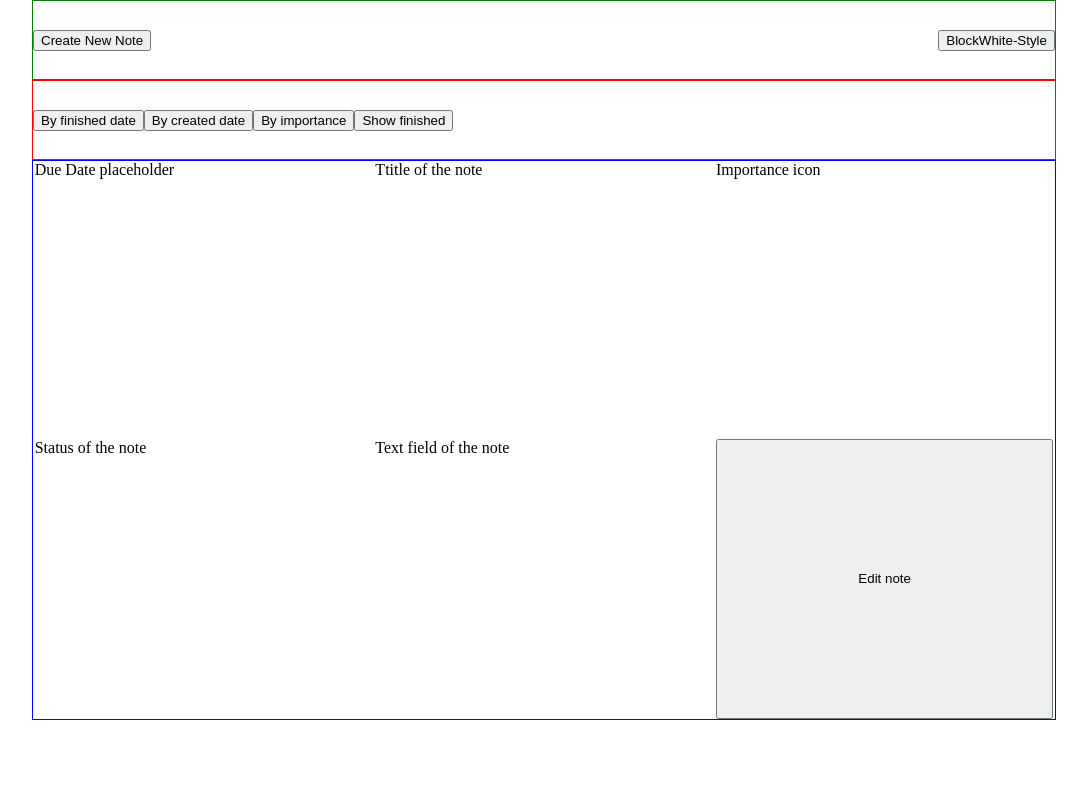
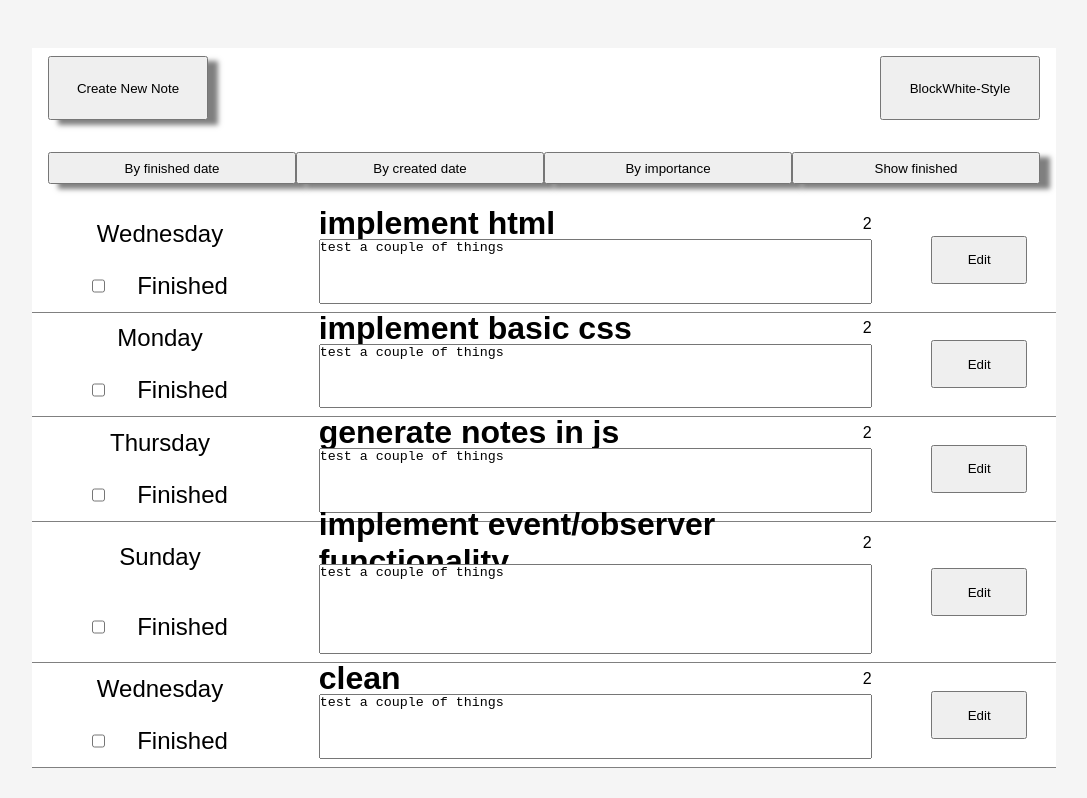
Before and after one commit to amir-ag/cas-fee-project-1, a website: page src/public/index.html in a window 1280 px wide. Shown: the whole page, without its empty margins (96-1183 px from the left). Drawn offline with nearby package versions, Linux system fonts and the light colour scheme.

Commit message:
add basic js to create note list and note items improve html structure improve css

```diff
--- a/source/public/scripts/index.js
+++ /dev/null
@@ -1 +0,0 @@
-console.log('Hello World');
--- a/source/public/styles/index.css
+++ /dev/null
@@ -1,44 +0,0 @@
-* {
-    box-sizing: border-box;
-    margin: 0 auto;
-}
-
-body {
-    width: 80vw;
-    height: 90vh;
-}
-
-.header-top {
-    border: 1px solid green;
-    height: 10vh;
-    display: flex;
-    justify-content: space-between;
-    align-items: center;
-}
-
-.header-top > button {
-    margin: 0;
-}
-
-.header-sort {
-    border: 1px solid red;
-    height: 10vh;
-    display: flex;
-    justify-content: start;
-    align-items: center;
-}
-
-.header-sort > button {
-    margin: 0;
-}
-
-.note-container {
-    border: 1px solid blue;
-    height: 70vh;
-    display: flex;
-    flex-wrap: wrap;
-}
-
-.note-element {
-    width: 33%; /* check if better solution */
-}
--- a/source/index.js
+++ b/src/index.js
@@ -12,5 +12,5 @@ app.use(express.static(join(currentDir, '/public')));
 
 app.listen(port, () => {
     // eslint-disable-next-line no-console
-    console.log(`Example app listening at http://localhost:${port}`);
+    console.log(`Note app listening at http://localhost:${port}`);
 });
--- a/source/public/index.html
+++ b/src/public/index.html
@@ -22,14 +22,7 @@
     </div>
   </header>
   <main>
-    <div class="note-container">
-      <div class="note-element due-date"><p>Due Date placeholder</p></div>
-      <div class="note-element title"><p>Ttitle of the note</p></div>
-      <div class="note-element importance"><p>Importance icon</p></div>
-      <div class="note-element status"><p>Status of the note</p></div>
-      <div class="note-element content">Text field of the note</div>
-      <button class="note-element edit">Edit note</button>
-    </div>
+    <div class="note-container"></div>
   </main>
 </body>
 </html>
--- /dev/null
+++ b/src/public/scripts/index.js
@@ -0,0 +1,131 @@
+const initialNotes = [
+    {
+        dueDay: 'Wednesday',
+        title: 'implement html',
+        importance: 2,
+        complete: false,
+        body: 'test a couple of things',
+    },
+    {
+        dueDay: 'Monday',
+        title: 'implement basic css',
+        importance: 2,
+        complete: true,
+        body: 'test a couple of things',
+    },
+    {
+        dueDay: 'Thursday',
+        title: 'generate notes in js',
+        importance: 2,
+        complete: false,
+        body: 'test a couple of things',
+    },
+    {
+        dueDay: 'Sunday',
+        title: 'implement event/observer functionality',
+        importance: 2,
+        complete: false,
+        body: 'test a couple of things',
+    },
+    {
+        dueDay: 'Wednesday',
+        title: 'clean',
+        importance: 2,
+        complete: false,
+        body: 'test a couple of things',
+    },
+]
+
+class NoteModel {
+    constructor(initialNotes) {
+        this.notes = initialNotes;
+    }
+
+    addNote(title, body) {
+        const newNote = {title, body, complete: false};
+        this.notes.push(newNote);
+    }
+}
+
+class NoteView {
+    constructor() {
+        this.app = this.getElement('.note-container');
+        this.noteList = this.createElement('ul', 'note-list');
+        this.app.append(this.noteList);
+    }
+
+    getElement(selector) {
+        const element = document.querySelector(selector);
+        return element;
+    }
+
+    createElement(tag, className) {
+        const element = document.createElement(tag);
+        if (className) {
+            element.classList.add(className);
+        }
+
+        return element;
+    }
+
+    renderNotes(notes) {
+        while (this.noteList.firstChild) {
+            this.noteList.removeChild(this.noteList.firstChild);
+        }
+        if (notes.length === 0) {
+            const defaultMessage = this.createElement('p');
+            defaultMessage.textContent = 'Create your first note by clicking "Create Note"';
+            this.noteList.append(defaultMessage);
+        } else {
+            notes.forEach((note) => {
+                const li = this.createElement('li', 'note-item');
+                const dueDay = this.createElement('p', 'due-day');
+                const completeContainer = this.createElement('div', 'checkbox-container');
+                const completeCheckBox = this.createElement('input', 'checkbox');
+                const completeCheckBoxLabel = this.createElement('label', 'checkbox-label');
+                const titleContainer = this.createElement('div', 'title-container');
+                const title = this.createElement('h1');
+                const importance = this.createElement('p', 'importance');
+                const textContent = this.createElement('textarea', 'textarea');
+                const editButton = this.createElement('button');
+                const firstNoteModule = this.createElement('div', 'first-note-module');
+                const secondNoteModule = this.createElement('div', 'second-note-module');
+                const thirdNoteModule = this.createElement('div', 'third-note-module');
+                dueDay.textContent = note.dueDay;
+                completeCheckBox.type = 'checkbox';
+                completeCheckBox.id = 'note';
+                completeCheckBoxLabel.textContent = 'Finished';
+                completeCheckBox.htmlFor = 'note';
+                completeContainer.append(completeCheckBox);
+                completeContainer.append(completeCheckBoxLabel);
+                firstNoteModule.append(dueDay, completeContainer);
+
+                title.textContent = note.title;
+                importance.textContent = note.importance;
+                textContent.textContent = note.body;
+                titleContainer.append(title, importance);
+                secondNoteModule.append(titleContainer, textContent);
+
+                editButton.textContent = 'Edit';
+                thirdNoteModule.append(editButton);
+                li.append(firstNoteModule, secondNoteModule, thirdNoteModule);
+                this.noteList.append(li);
+            });
+        }
+    }
+}
+
+class NoteController {
+    constructor(model, view) {
+        this.model = model;
+        this.view = view;
+
+        this.onNotesChanged(this.model.notes);
+    }
+
+    onNotesChanged(notes) {
+        this.view.renderNotes(notes);
+    }
+}
+
+const app = new NoteController(new NoteModel(initialNotes), new NoteView())
--- /dev/null
+++ b/src/public/styles/index.css
@@ -0,0 +1,145 @@
+* {
+    box-sizing: border-box;
+    margin: 0 auto;
+    padding: 0;
+}
+
+html {
+    height: 100vh;
+    background-color: #f5f5f5;
+    font-family: Gill Sans Extrabold, sans-serif;
+}
+
+body {
+    width: 80vw;
+    height: 90vh;
+    margin-top: 3rem;
+    background-color: white;
+}
+
+.header-top {
+    height: 10vh;
+    display: flex;
+    justify-content: space-between;
+    align-items: center;
+}
+
+.header-top > button {
+    width: 10rem;
+    height: 4rem;
+    margin: 5rem 1rem 5rem 1rem;
+}
+
+.header-top > button:first-child {
+    width: 10rem;
+    height: 4rem;
+    margin: 5rem 1rem 5rem 1rem;
+    box-shadow: 10px 5px 5px rgba(0, 0, 0, 0.5);
+}
+
+.header-sort {
+    height: 10vh;
+    display: flex;
+    justify-content: start;
+    align-items: center;
+}
+
+.header-sort > button {
+    margin: 0;
+    width: 20rem;
+    height: 2rem;
+    box-shadow: 10px 5px 5px rgba(0, 0, 0, 0.5);
+}
+
+.header-sort > button:last-child {
+    margin-left: auto;
+    margin-right: 1rem;
+}
+
+.header-sort > button:first-child {
+    margin-left: 1rem;
+}
+
+.note-list {
+    height: 70vh;
+    display: flex;
+    flex-wrap: wrap;
+    padding: 0;
+}
+
+.note-item {
+    display: flex;
+    flex-wrap: wrap;
+    width: 100%;
+    border-bottom: 1px solid gray;
+}
+
+.first-note-module {
+    width: 25%;
+    display: flex;
+    align-items: center;
+    justify-content: space-around;
+    flex-direction: column;
+}
+
+.due-day {
+    font-size: 1.5rem;
+}
+
+.checkbox-container {
+    width: 100%;
+    display: flex;
+    justify-content: center;
+}
+
+.checkbox-label {
+    padding-left: 2rem;
+    margin: 0;
+    font-size: 1.5rem;
+}
+
+.checkbox {
+    margin: 0;
+}
+
+.second-note-module {
+    width: 60%;
+    display: flex;
+    justify-content: space-evenly;
+    flex-direction: column;
+}
+
+.title-container {
+    width: 90%;
+    height: 30%;
+    display: flex;
+    justify-content: space-between;
+    align-items: center;
+}
+
+.title-container h1 {
+    margin: 0;
+}
+
+.title-container p {
+    margin: 0;
+}
+
+.textarea {
+    width: 90%;
+    height: 70%;
+    resize: none;
+    margin-bottom: 0.5rem;
+}
+
+.third-note-module {
+    width: 15%;
+    display: flex;
+    justify-content: center;
+    align-items: center;
+}
+
+.third-note-module button {
+    height: 3rem;
+    width: 6rem;
+}
```
Also changed, not shown: package.json (+4 -4 lines).
